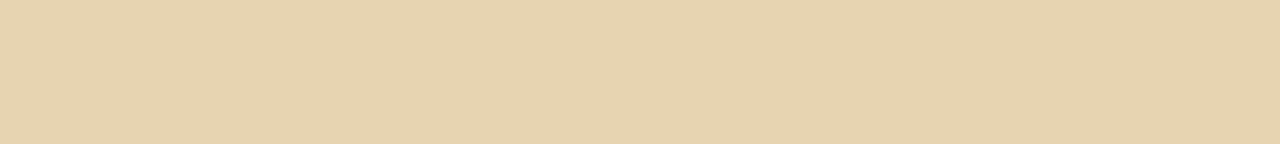
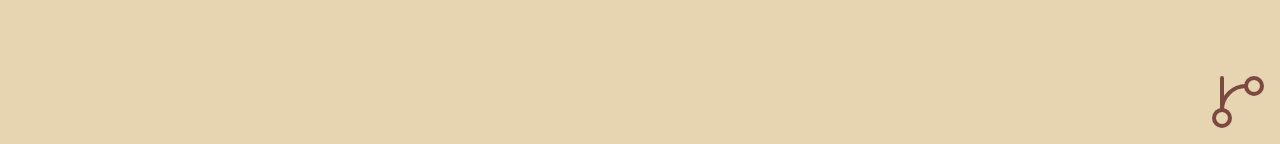
Before and after one commit to Felix-HC/Flavorstats, a React (Vite) app: page / in a window 1280 px wide. Shown: the part 653-797 px from the top of the page. Built offline with nearby package versions, Linux system fonts and the light colour scheme.

Commit message:
feat: add footer

```diff
--- a/package.json
+++ b/package.json
@@ -10,6 +10,7 @@
     "preview": "vite preview"
   },
   "dependencies": {
+    "lucide-react": "^0.575.0",
     "react": "^19.2.0",
     "react-dom": "^19.2.0"
   },
--- a/src/App.css
+++ b/src/App.css
@@ -1,20 +1,25 @@
 #app {
+    display: flex;
+    flex-direction: column;
     min-height: 100vh;
     padding: 10px;
     background: var(--base);
     z-index: 0;
 
+    & svg {
+        transition: .2s ease stroke;
+    }
+
     & > header {
         display: flex;
         justify-content: center;
         align-items: center;
-        min-height: 15vh;
+        height: 15vh;
     }
 
     & > main {
         display: flex;
         flex-direction: column;
-        justify-content: center;
         align-items: center;
         gap: 10px;
 
@@ -22,6 +27,20 @@
             font-family: var(--default-font);
             font-size: 32px;
             color: var(--text-2);
+        }
+    }
+
+    & > footer {
+        display: flex;
+        margin-top: auto;
+        justify-content: right;
+
+        & svg {
+            stroke: var(--text-3);
+
+            &:hover {
+                stroke: var(--text-2)
+            }
         }
     }
 }
@@ -139,12 +158,6 @@
     font-size: 36px;
 }
 
-@media screen and (max-width: 1000px) {
-    #orpheus-flag {
-        display: none;
-    }
-}
-
 #orpheus-flag {
     position: absolute;
     top: 20px;
@@ -152,3 +165,9 @@
     z-index: 3;
     width: 250px;
 }
+
+@media screen and (max-width: 1000px) {
+    #orpheus-flag {
+        display: none;
+    }
+}
--- a/src/App.tsx
+++ b/src/App.tsx
@@ -1,5 +1,6 @@
 import OrpheusFlagLeftSvg from "./assets/svgs/flag-orpheus-left.svg";
 import { useState } from 'react'
+import { GitBranch } from "lucide-react";
 
 import './App.css'
 
@@ -64,6 +65,14 @@ function App() {
           </div>
         }
       </main>
+      <footer>
+        <button onClick={() => window.open("https://github.com/Felix-HC/Flavorstats")}>
+            <GitBranch
+              size={64}
+              strokeWidth={1.5}
+            />
+        </button>
+      </footer>
     </div>
   )
 }
--- a/src/index.css
+++ b/src/index.css
@@ -22,3 +22,9 @@
   --blue: #3D5E8A;
   --brblue: #4F8FBA;
 }
+
+button {
+  background: unset;
+  border: unset;
+  cursor: pointer;
+}
```
Also changed, not shown: 1 other file (tests, documents, lock files or other folders).
